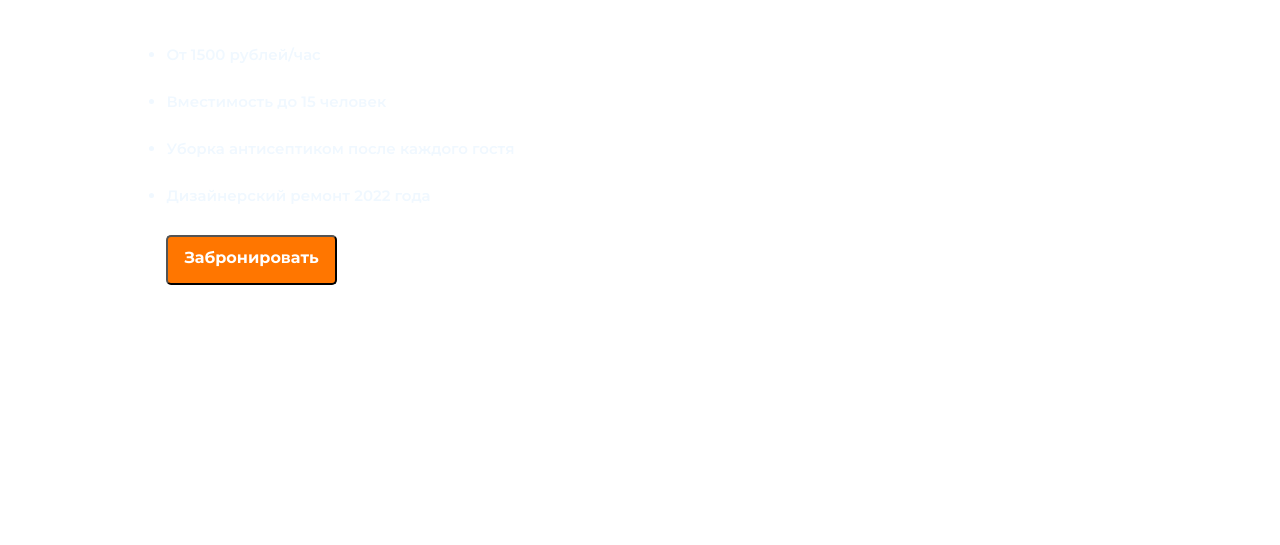
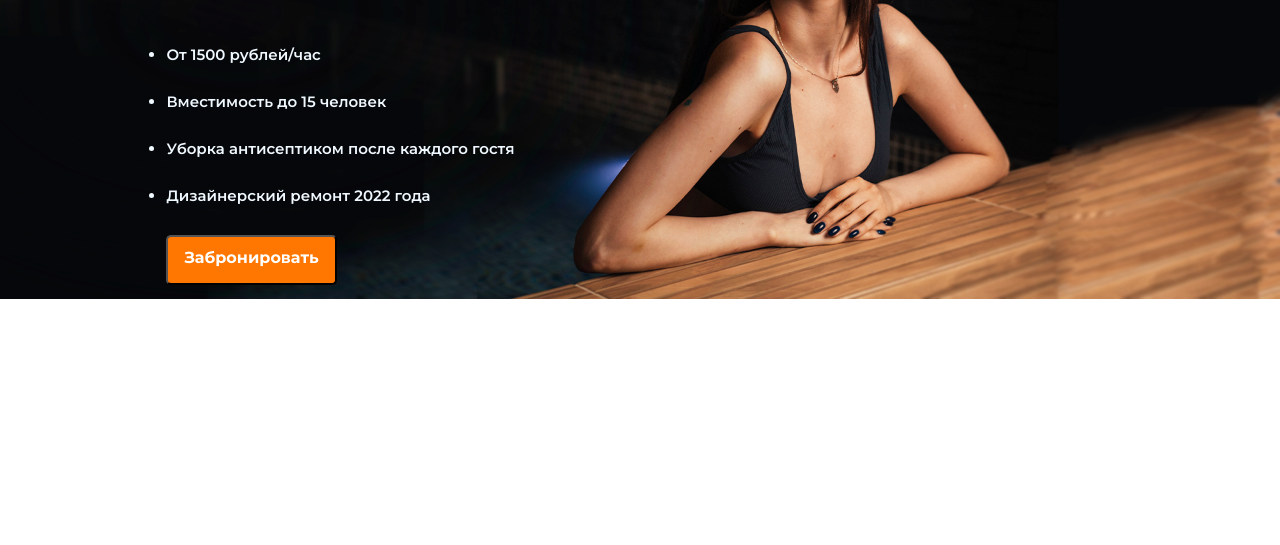
Before and after one commit to strelnkv/test, a plain HTML site: page index.html in a window 1280 px wide. Shown: the part 267-812 px from the top of the page. Drawn offline with Linux system fonts and the light colour scheme.

Commit message:
changed background url

```diff
--- a/assets/style/style.css
+++ b/assets/style/style.css
@@ -1,5 +1,5 @@
 header {
-  background-image: url(./assets/image/background.png);
+  background-image: url(../image/background.png);
   background-size: contain;
   background-repeat: no-repeat;
   height: 800px;
```
